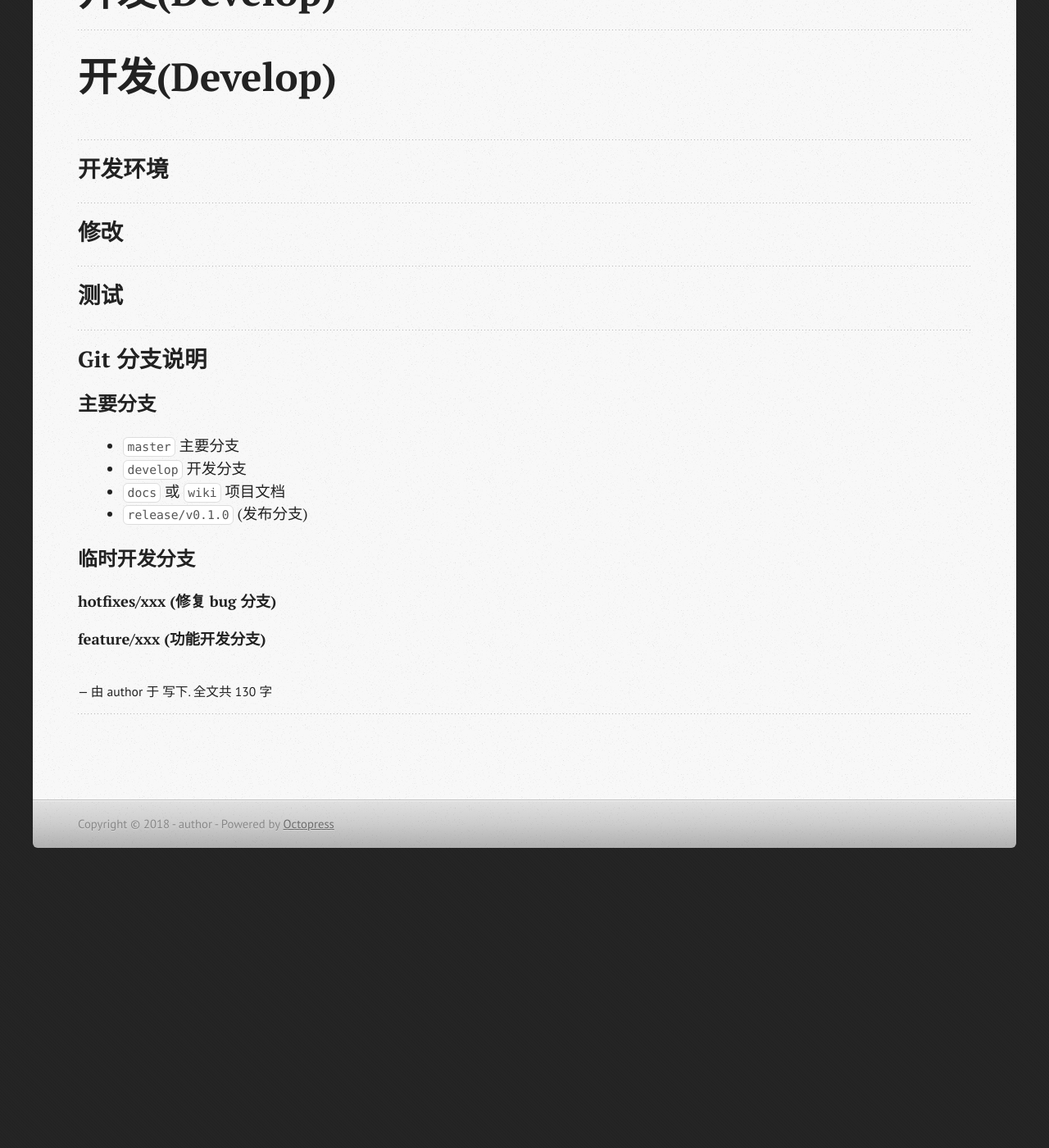
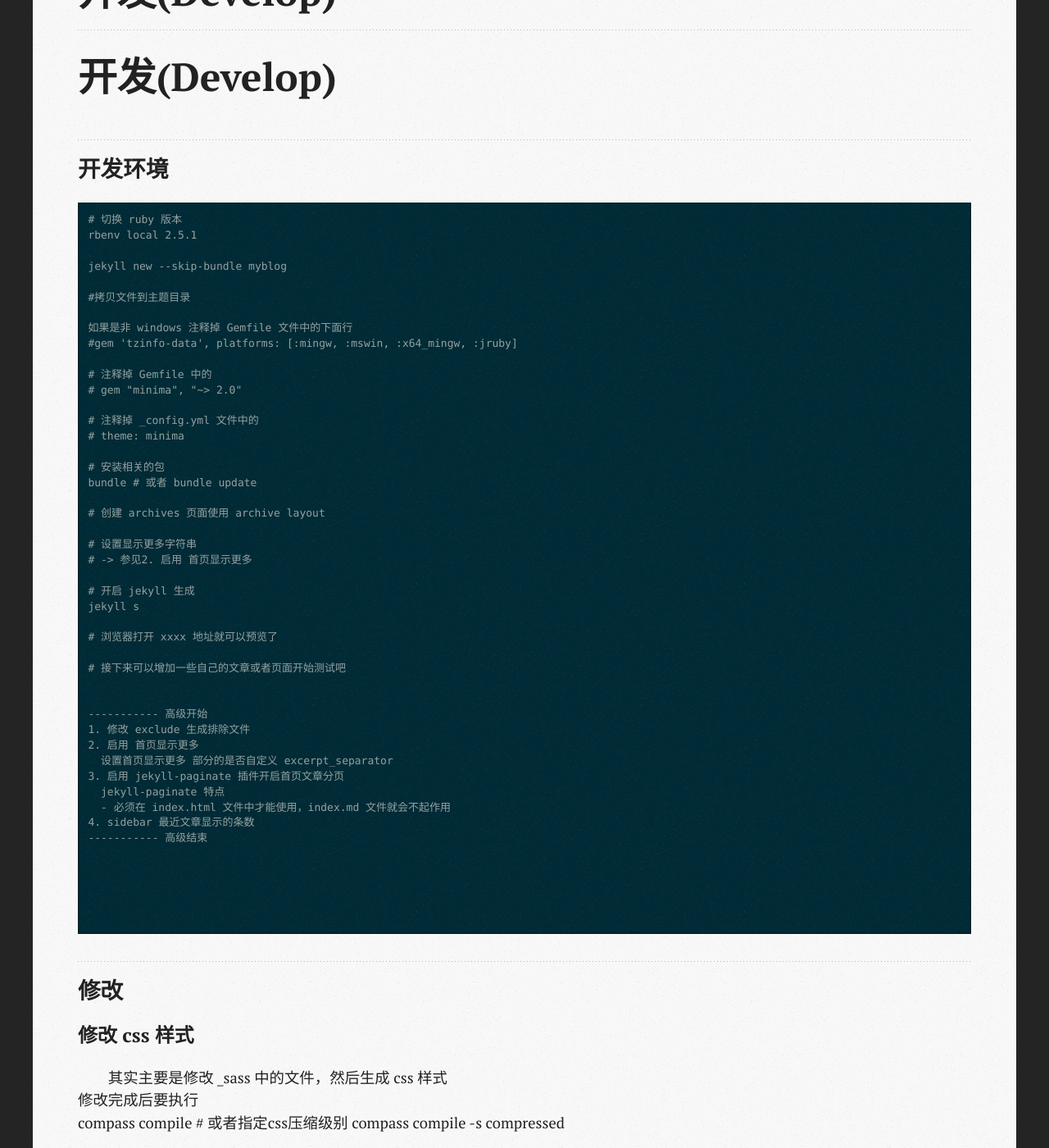
Before and after one commit to myrsoft/jekyll-theme-octopress, a Jekyll site: the page built from Develop.md, in a window 1280 px wide and 1400 px high, scrolled down 391 px. Shown: the whole window at 82% size. Built offline with Jekyll 4.4.1, drawn with Linux system fonts in a browser that asks for light colours; our own code applies the rules of GitHub Pages for plain Markdown files; before the commit the page ends 1469 px from its top, so only the background shows below that; some of the changed text lies outside the part shown.

Commit message:
修改开发说明文档

````diff
--- a/Develop.md
+++ b/Develop.md
@@ -2,7 +2,86 @@
 
 ## 开发环境
 
+```
+# 切换 ruby 版本
+rbenv local 2.5.1
+
+jekyll new --skip-bundle myblog
+
+#拷贝文件到主题目录
+
+如果是非 windows 注释掉 Gemfile 文件中的下面行
+#gem 'tzinfo-data', platforms: [:mingw, :mswin, :x64_mingw, :jruby]
+
+# 注释掉 Gemfile 中的
+# gem "minima", "~> 2.0"
+
+# 注释掉 _config.yml 文件中的
+# theme: minima
+
+# 安装相关的包
+bundle # 或者 bundle update
+
+# 创建 archives 页面使用 archive layout
+
+# 设置显示更多字符串
+# -> 参见2. 启用 首页显示更多
+
+# 开启 jekyll 生成
+jekyll s
+
+# 浏览器打开 xxxx 地址就可以预览了
+
+# 接下来可以增加一些自己的文章或者页面开始测试吧
+
+
+----------- 高级开始
+1. 修改 exclude 生成排除文件
+2. 启用 首页显示更多
+  设置首页显示更多 部分的是否自定义 excerpt_separator
+3. 启用 jekyll-paginate 插件开启首页文章分页
+  jekyll-paginate 特点
+  - 必须在 index.html 文件中才能使用，index.md 文件就会不起作用
+4. sidebar 最近文章显示的条数
+----------- 高级结束
+
+
+
+
+
+```
+
 ## 修改
+
+### 修改 css 样式
+
+其实主要是修改 _sass 中的文件，然后生成 css 样式
+修改完成后要执行
+compass compile # 或者指定css压缩级别 compass compile -s compressed
+
+### 压缩归档
+tar tzvf iraven.win.tar.gz # 查看文件
+tar czvf iraven.win.tar.gz --exclude .git \
+ --exclude .sass-cache \
+ --exclude _site \
+ --exclude .DS_Store \
+ --exclude .jekyll-metadata iraven.win # 压缩文件
+tar xzvf iraven.win.tar.gz # 解压文件
+
+# 排除文件参数前面如果有`/`则按照绝地路径排除，如果没有则如果文件或文件夹名称是这个名称就排除
+tar tzvf iraven.win-v1.0.0.tar.gz --exclude  _includes --exclude lists/ --exclude .sass-cache/ --exclude images --exclude _posts
+
+
+# 下面这些 Gem 可能会用到
+# 自定义
+gem "minima", "~> 2.0"
+gem "sass"
+gem 'compass', '~> 1.0.1'
+gem 'sass-globbing', '~> 1.0.0'
+gem 'stringex', '~> 1.4.0'
+# rake tools
+gem 'rake', '~> 10.0'
+
 
 ## 测试
 
````
